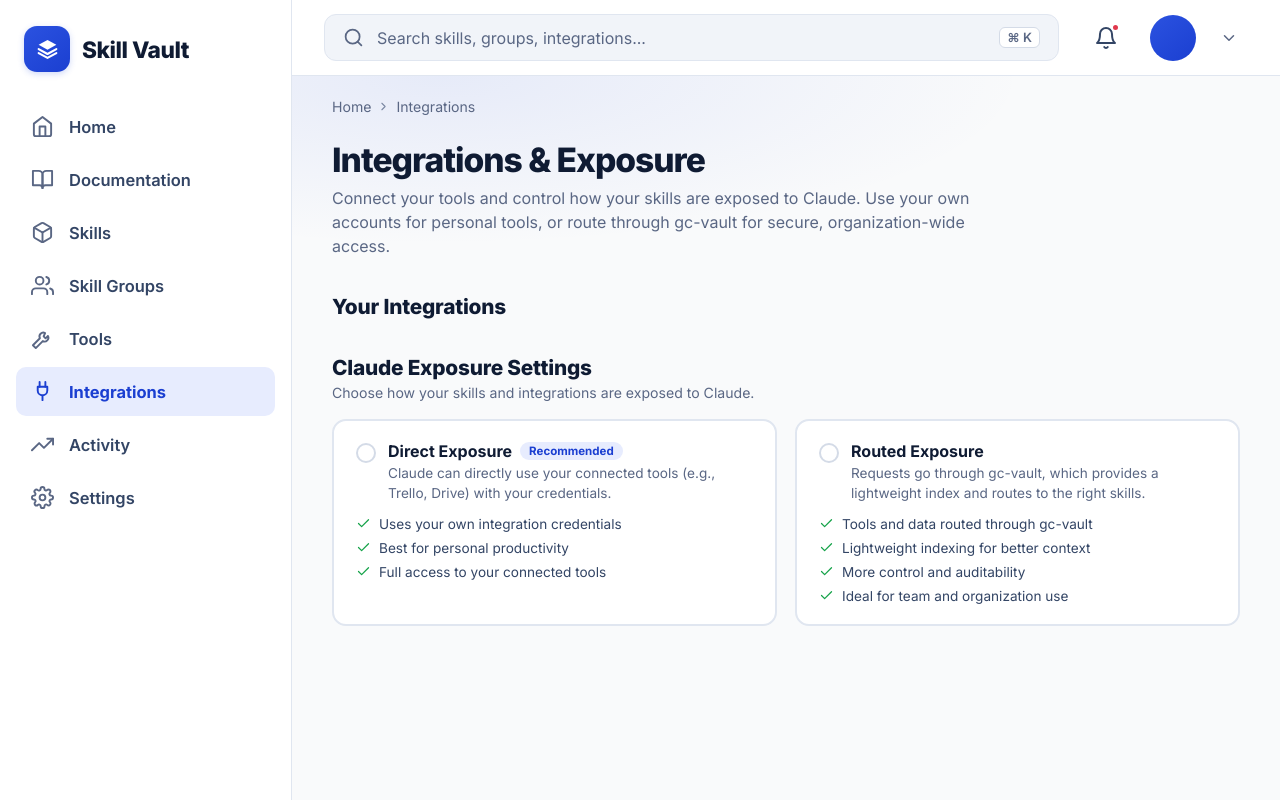
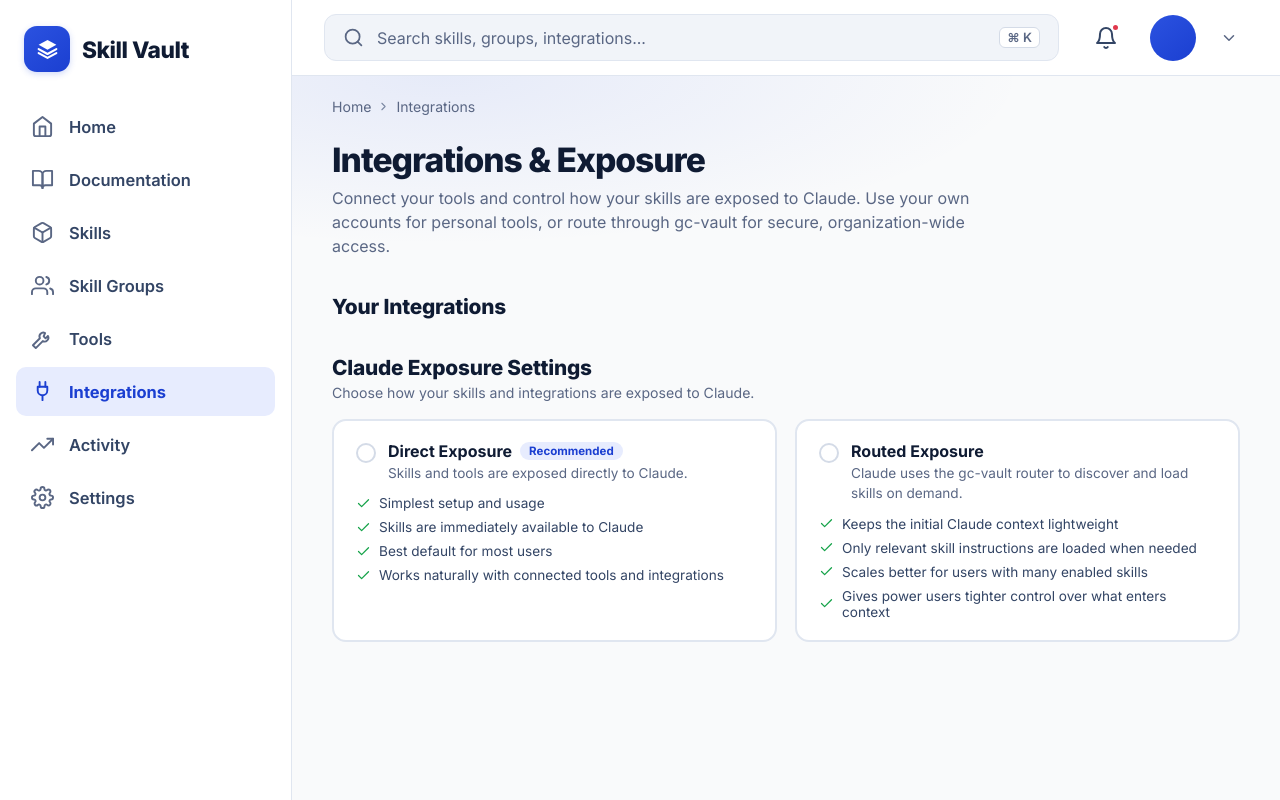
Before and after one commit to knork-fork/skill-vault, a Symfony app: template skill-vault-ui/templates/integrations/index.html.twig in a window 1280 px wide. Run offline with Twig, Linux system fonts and the light colour scheme; the template is opened without the code that fills it, so the values that code supplies are empty; some libraries are stand-ins or nearby versions.

Commit message:
Update exposure descriptions and checklist items for clarity and user guidance

```diff
--- a/skill-vault-ui/templates/integrations/index.html.twig
+++ b/skill-vault-ui/templates/integrations/index.html.twig
@@ -386,21 +386,25 @@
                                     <span class="exposure-title">Direct Exposure</span>
                                     <span class="recommended-badge">Recommended</span>
                                 </div>
-                                <p class="exposure-desc">Claude can directly use your connected tools (e.g., Trello, Drive) with your credentials.</p>
+                                <p class="exposure-desc">Skills and tools are exposed directly to Claude.</p>
                             </div>
                         </div>
                         <ul class="exposure-checklist">
                             <li>
                                 <svg viewBox="0 0 24 24" fill="none" stroke="currentColor" stroke-width="2" stroke-linecap="round" stroke-linejoin="round"><polyline points="20 6 9 17 4 12"/></svg>
-                                Uses your own integration credentials
+                                Simplest setup and usage
                             </li>
                             <li>
                                 <svg viewBox="0 0 24 24" fill="none" stroke="currentColor" stroke-width="2" stroke-linecap="round" stroke-linejoin="round"><polyline points="20 6 9 17 4 12"/></svg>
-                                Best for personal productivity
+                                Skills are immediately available to Claude
                             </li>
                             <li>
                                 <svg viewBox="0 0 24 24" fill="none" stroke="currentColor" stroke-width="2" stroke-linecap="round" stroke-linejoin="round"><polyline points="20 6 9 17 4 12"/></svg>
-                                Full access to your connected tools
+                                Best default for most users
+                            </li>
+                            <li>
+                                <svg viewBox="0 0 24 24" fill="none" stroke="currentColor" stroke-width="2" stroke-linecap="round" stroke-linejoin="round"><polyline points="20 6 9 17 4 12"/></svg>
+                                Works naturally with connected tools and integrations
                             </li>
                         </ul>
                     </button>
@@ -412,25 +416,25 @@
                                 <div class="exposure-title-row">
                                     <span class="exposure-title">Routed Exposure</span>
                                 </div>
-                                <p class="exposure-desc">Requests go through gc-vault, which provides a lightweight index and routes to the right skills.</p>
+                                <p class="exposure-desc">Claude uses the gc-vault router to discover and load skills on demand.</p>
                             </div>
                         </div>
                         <ul class="exposure-checklist">
                             <li>
                                 <svg viewBox="0 0 24 24" fill="none" stroke="currentColor" stroke-width="2" stroke-linecap="round" stroke-linejoin="round"><polyline points="20 6 9 17 4 12"/></svg>
-                                Tools and data routed through gc-vault
+                                Keeps the initial Claude context lightweight
                             </li>
                             <li>
                                 <svg viewBox="0 0 24 24" fill="none" stroke="currentColor" stroke-width="2" stroke-linecap="round" stroke-linejoin="round"><polyline points="20 6 9 17 4 12"/></svg>
-                                Lightweight indexing for better context
+                                Only relevant skill instructions are loaded when needed
                             </li>
                             <li>
                                 <svg viewBox="0 0 24 24" fill="none" stroke="currentColor" stroke-width="2" stroke-linecap="round" stroke-linejoin="round"><polyline points="20 6 9 17 4 12"/></svg>
-                                More control and auditability
+                                Scales better for users with many enabled skills
                             </li>
                             <li>
                                 <svg viewBox="0 0 24 24" fill="none" stroke="currentColor" stroke-width="2" stroke-linecap="round" stroke-linejoin="round"><polyline points="20 6 9 17 4 12"/></svg>
-                                Ideal for team and organization use
+                                Gives power users tighter control over what enters context
                             </li>
                         </ul>
                     </button>
```
